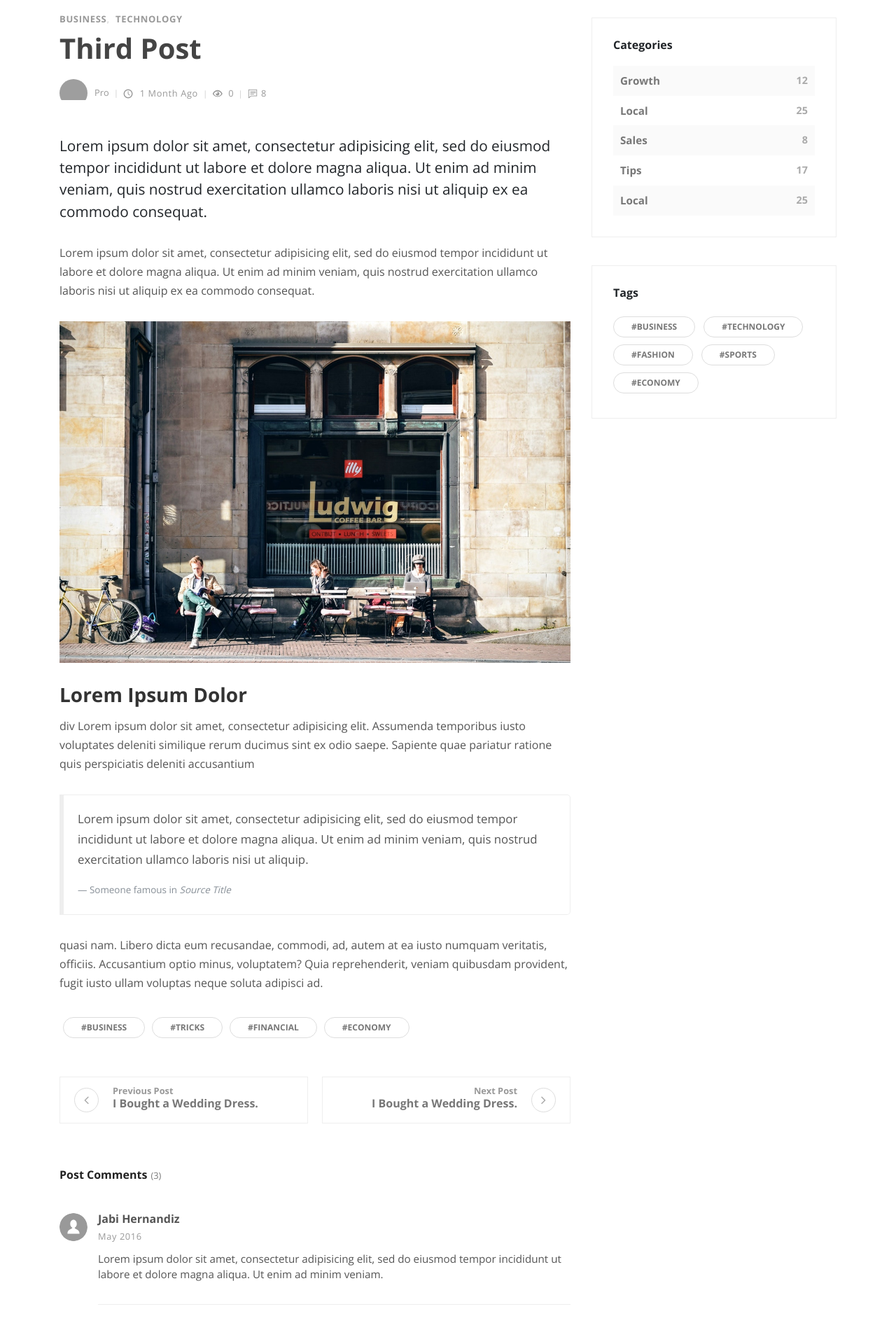
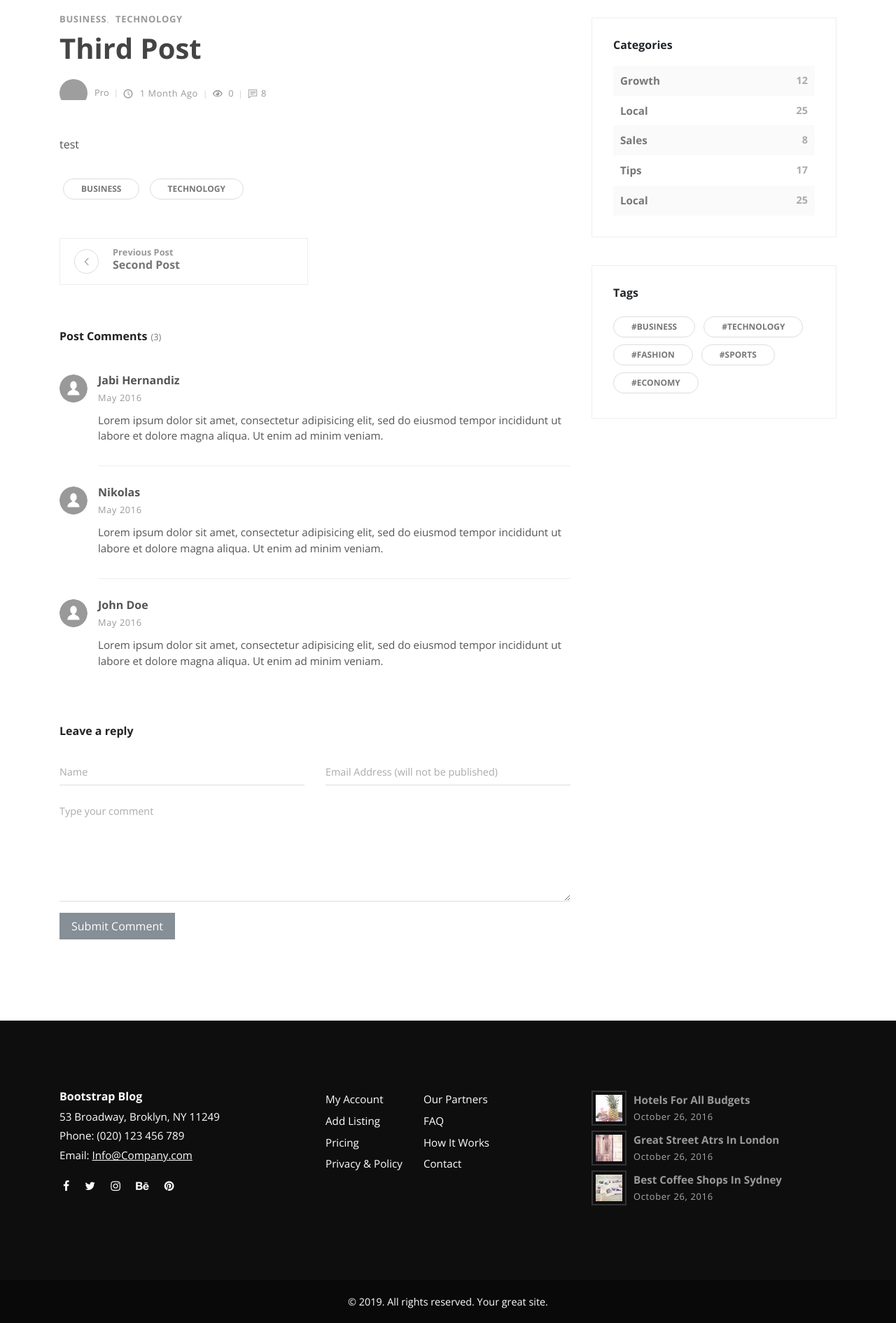
Before and after one commit to noxevolution/My-Blog-using-Django, a Django app: page /post/3/ in a window 1280 px wide. Shown: the part 681-2571 px from the top of the page at 70% size. Run offline with Django 3.2, Linux system fonts and the light colour scheme; data comes from the database, SQL or seed files in the repository; both versions use the stored data as it was after the commit; some libraries are stand-ins or nearby versions; grey boxes are pictures that could not be loaded.

Commit message:
previous post & next post logic

```diff
--- a/posts/models.py
+++ b/posts/models.py
@@ -31,6 +31,8 @@ class Post(models.Model):
     thumbnail = models.ImageField()
     categories = models.ManyToManyField(Category)
     featured = models.BooleanField()
+    previous_post = models.ForeignKey('self', related_name='previous', on_delete=models.SET_NULL, blank=True, null=True)
+    next_post = models.ForeignKey('self', related_name='next', on_delete=models.SET_NULL, blank=True, null=True)
 
     def __str__(self):
         return self.title
--- a/templates/post.html
+++ b/templates/post.html
@@ -2,6 +2,12 @@
 {% load static %}
 
 {% block content %}
+
+<style>
+  .post-body img{
+    width: 100%;
+  }
+</style>
 
     <div class="container">
       <div class="row">
@@ -28,30 +34,39 @@
                     <div class="comments meta-last"><i class="icon-comment"></i>{{ post.comment_count }}</div>
                   </div>
                 </div>
+
                 <div class="post-body">
-                  <p class="lead">Lorem ipsum dolor sit amet, consectetur adipisicing elit, sed do eiusmod tempor incididunt ut labore et dolore magna aliqua. Ut enim ad minim veniam, quis nostrud exercitation ullamco laboris nisi ut aliquip ex ea commodo consequat.</p>
-                  <p>Lorem ipsum dolor sit amet, consectetur adipisicing elit, sed do eiusmod tempor incididunt ut labore et dolore magna aliqua. Ut enim ad minim veniam, quis nostrud exercitation ullamco laboris nisi ut aliquip ex ea commodo consequat.</p>
-                  <p> <img src="{% static 'img/featured-pic-3.jpeg' %}" alt="..." class="img-fluid"></p>
-                  <h3>Lorem Ipsum Dolor</h3>
-                  <p>div Lorem ipsum dolor sit amet, consectetur adipisicing elit. Assumenda temporibus iusto voluptates deleniti similique rerum ducimus sint ex odio saepe. Sapiente quae pariatur ratione quis perspiciatis deleniti accusantium</p>
-                  <blockquote class="blockquote">
-                    <p>Lorem ipsum dolor sit amet, consectetur adipisicing elit, sed do eiusmod tempor incididunt ut labore et dolore magna aliqua. Ut enim ad minim veniam, quis nostrud exercitation ullamco laboris nisi ut aliquip.</p>
-                    <footer class="blockquote-footer">Someone famous in
-                      <cite title="Source Title">Source Title</cite>
-                    </footer>
-                  </blockquote>
-                  <p>quasi nam. Libero dicta eum recusandae, commodi, ad, autem at ea iusto numquam veritatis, officiis. Accusantium optio minus, voluptatem? Quia reprehenderit, veniam quibusdam provident, fugit iusto ullam voluptas neque soluta adipisci ad.</p>
+                  {{ post.content | safe }}
                 </div>
-                <div class="post-tags"><a href="#" class="tag">#Business</a><a href="#" class="tag">#Tricks</a><a href="#" class="tag">#Financial</a><a href="#" class="tag">#Economy</a></div>
-                <div class="posts-nav d-flex justify-content-between align-items-stretch flex-column flex-md-row"><a href="#" class="prev-post text-left d-flex align-items-center">
+
+                <div class="post-tags">
+                  {% for cat in post.categories.all %}
+                    <a href="#" class="tag">{{ cat }}</a>
+                  {% endfor %}
+                </div>
+
+                <div class="posts-nav d-flex justify-content-between align-items-stretch flex-column flex-md-row">
+
+                  {% if post.previous_post %}
+                  <a href="{{ post.previous_post.get_absolute_url }}" class="prev-post text-left d-flex align-items-center">
                     <div class="icon prev"><i class="fa fa-angle-left"></i></div>
                     <div class="text"><strong class="text-primary">Previous Post </strong>
-                      <h6>I Bought a Wedding Dress.</h6>
-                    </div></a><a href="#" class="next-post text-right d-flex align-items-center justify-content-end">
+                      <h6>{{ post.previous_post.title }}</h6>
+                    </div>
+                  </a>
+                  {% endif %}
+
+                  {% if post.next_post %}
+                  <a href="{{ post.next_post.get_absolute_url }}" class="next-post text-right d-flex align-items-center justify-content-end">
                     <div class="text"><strong class="text-primary">Next Post </strong>
-                      <h6>I Bought a Wedding Dress.</h6>
+                      <h6>{{ post.next_post.title }}</h6>
                     </div>
-                    <div class="icon next"><i class="fa fa-angle-right">   </i></div></a></div>
+                    <div class="icon next"><i class="fa fa-angle-right">   </i></div>
+                  </a>
+                  {% endif %}
+
+                </div>
+
                 <div class="post-comments">
                   <header>
                     <h3 class="h6">Post Comments<span class="no-of-comments">(3)</span></h3>
```
Also changed, not shown: db.sqlite3, posts/migrations/0005_auto_20190516_0256.py (added).
